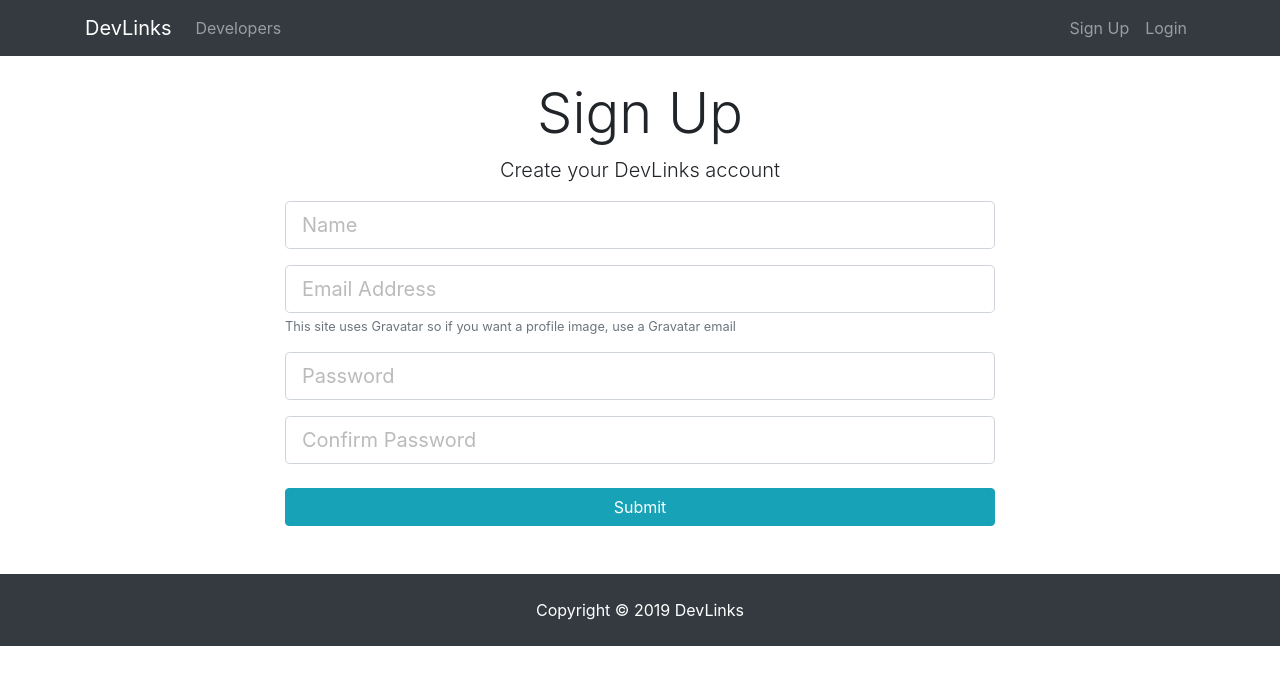
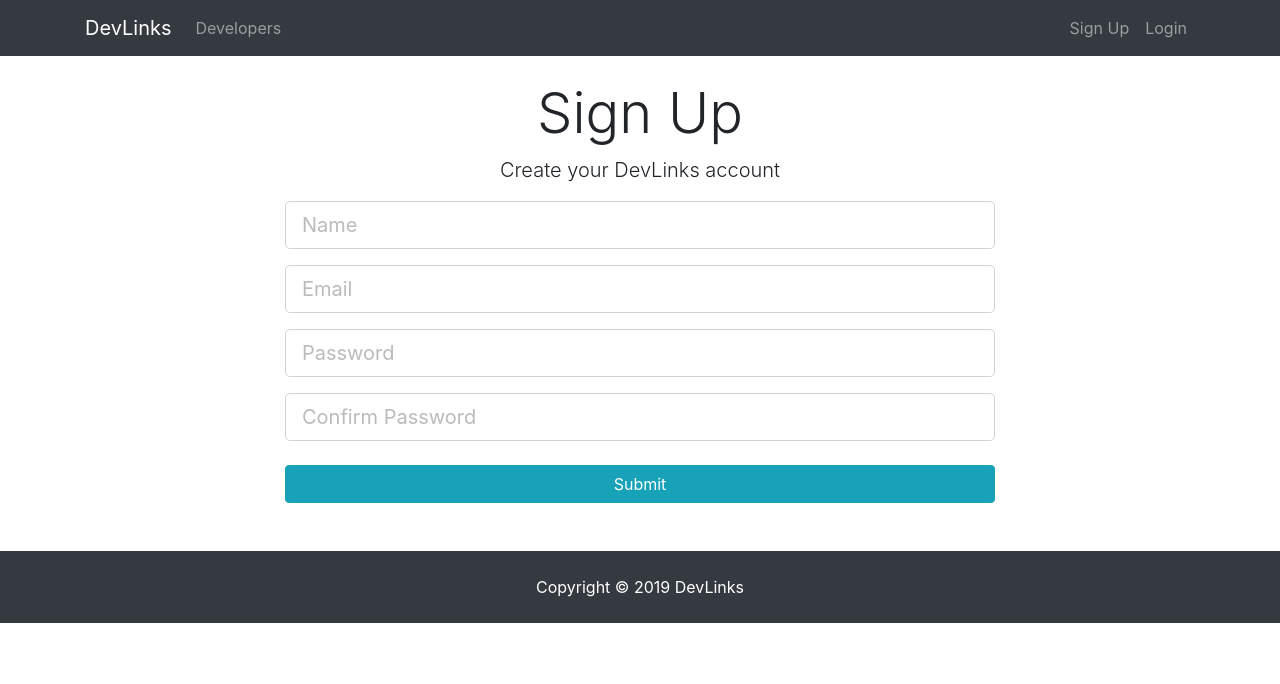
Before and after one commit to day1park/BTMERN, a React (Create React App) app in the folder client/: page /register in a window 1280 px wide. Shown: the top 684 px of the page. Built offline with nearby package versions, Linux system fonts and the light colour scheme.

Commit message:
add text field group to register component

```diff
--- a/client/src/components/auth/Register.js
+++ b/client/src/components/auth/Register.js
@@ -4,6 +4,7 @@ import { withRouter } from "react-router-dom";
 import classnames from "classnames";
 import { connect } from "react-redux";
 import { registerUser } from "../../actions/authActions";
+import TextFieldGroup from "../common/TextFieldGroup";
 
 class Register extends Component {
   constructor() {
@@ -57,7 +58,7 @@ class Register extends Component {
               <h1 className="display-4 text-center">Sign Up</h1>
               <p className="lead text-center">Create your DevLinks account</p>
               <form noValidate onSubmit={this.onSubmit}>
-                <div className="form-group">
+                {/* <div className="form-group">
                   <input
                     type="text"
                     className={classnames("form-control form-control-lg", {
@@ -71,8 +72,15 @@ class Register extends Component {
                   {errors.name && (
                     <div className="invalid-feedback">{errors.name} </div>
                   )}
-                </div>
-                <div className="form-group">
+                </div> */}
+                <TextFieldGroup
+                  placeholder="Name"
+                  name="name"
+                  value={this.state.name}
+                  onChange={this.onChange}
+                  error={errors.name}
+                />
+                {/* <div className="form-group">
                   <input
                     type="email"
                     className={classnames("form-control form-control-lg", {
@@ -90,8 +98,17 @@ class Register extends Component {
                     This site uses Gravatar so if you want a profile image, use
                     a Gravatar email
                   </small>
-                </div>
-                <div className="form-group">
+                </div> */}
+                <TextFieldGroup
+                  placeholder="Email"
+                  name="email"
+                  type="email"
+                  value={this.state.email}
+                  onChange={this.onChange}
+                  error={errors.email}
+                  infor="this site uses Gravatar so please use a gravatar email for a profile image"
+                />
+                {/* <div className="form-group">
                   <input
                     type="password"
                     className={classnames("form-control form-control-lg", {
@@ -105,8 +122,16 @@ class Register extends Component {
                   {errors.password && (
                     <div className="invalid-feedback">{errors.password} </div>
                   )}
-                </div>
-                <div className="form-group">
+                </div> */}
+                <TextFieldGroup
+                  placeholder="Password"
+                  name="password"
+                  type="password"
+                  value={this.state.password}
+                  onChange={this.onChange}
+                  error={errors.password}
+                />
+                {/* <div className="form-group">
                   <input
                     type="password"
                     className={classnames("form-control form-control-lg", {
@@ -120,7 +145,15 @@ class Register extends Component {
                   {errors.password2 && (
                     <div className="invalid-feedback">{errors.password2} </div>
                   )}
-                </div>
+                </div> */}
+                <TextFieldGroup
+                  placeholder="Confirm Password"
+                  name="password2"
+                  type="password2"
+                  value={this.state.password2}
+                  onChange={this.onChange}
+                  error={errors.password2}
+                />
                 <input type="submit" className="btn btn-info btn-block mt-4" />
               </form>
             </div>
```
